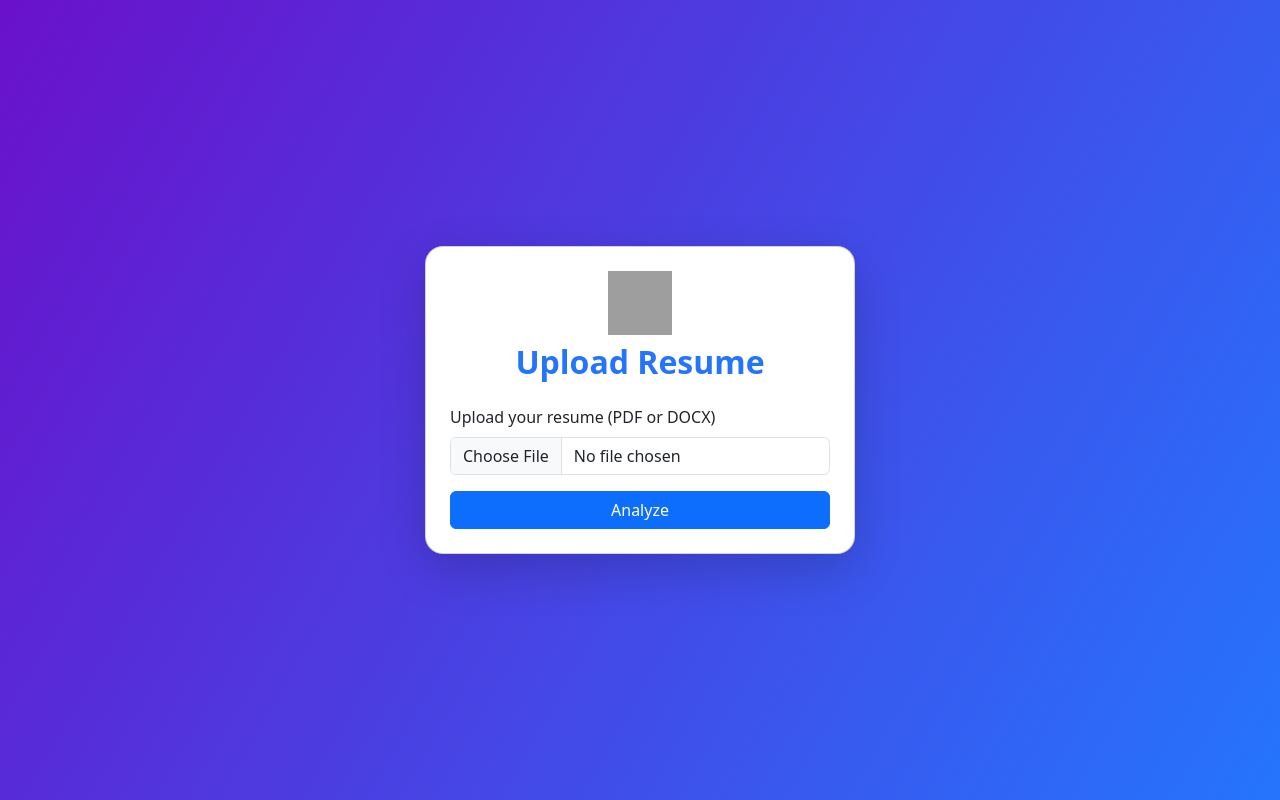
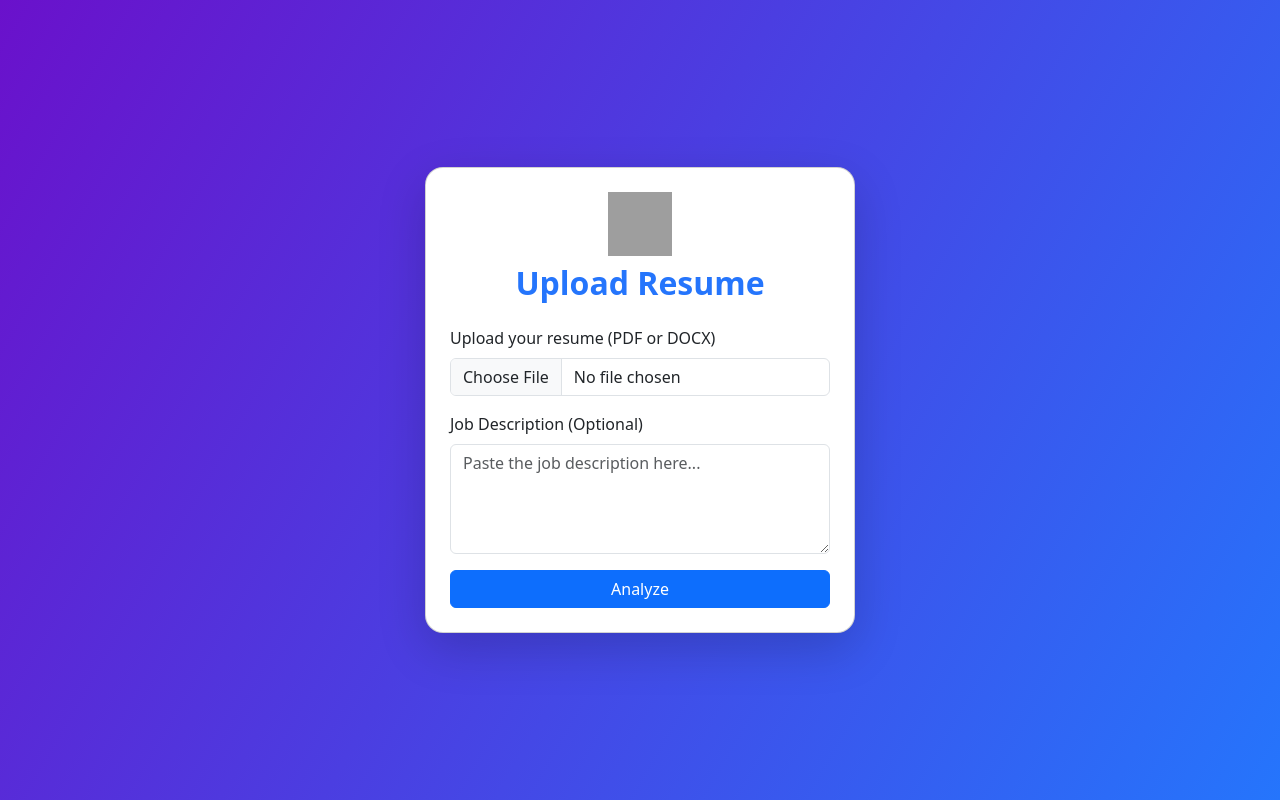
Before and after one commit to tejaskotecha27/resume_project, a Django app: page /analyze/ in a window 1280 px wide. Run offline with Django 5.2, Linux system fonts and the light colour scheme; a user stored in the database is signed in; grey boxes are pictures that could not be loaded.

Commit message:
updated the job discription

```diff
--- a/analyzer/templates/upload.html
+++ b/analyzer/templates/upload.html
@@ -18,6 +18,10 @@
                     <label for="resume" class="form-label">Upload your resume (PDF or DOCX)</label>
                     <input class="form-control" type="file" id="resume" name="resume_file" required>
                 </div>
+                <div class="mb-3">
+                    <label for="job_desc" class="form-label">Job Description (Optional)</label>
+                    <textarea class="form-control" id="job_desc" name="job_desc" rows="4" placeholder="Paste the job description here..."></textarea>
+                </div>
                 <button type="submit" class="btn btn-primary w-100">Analyze</button>
             </form>
         </div>
--- a/analyzer/views.py
+++ b/analyzer/views.py
@@ -31,6 +31,7 @@ from django.contrib.auth.decorators import login_required
 def analyze_resume_view(request):
     if request.method == 'POST' and request.FILES.get('resume_file'):
         resume_file = request.FILES['resume_file']
+        job_desc = request.POST.get('job_desc', '').strip()
 
         # Extract text based on file extension
         if resume_file.name.endswith('.pdf'):
@@ -40,8 +41,8 @@ def analyze_resume_view(request):
         else:
             return render(request, 'upload.html', {'error': 'Unsupported file type.'})
 
-        # Call Ollama for analysis (function to be created in the next step)
-        analysis_result = call_ollama_api(resume_text)
+        # Call Ollama for analysis, passing job description if provided
+        analysis_result = call_ollama_api(resume_text, job_desc)
 
         # Render the results page
         return render(request, 'results.html', {'analysis': analysis_result})
@@ -88,28 +89,44 @@ def register_view(request):
 
 # (Add this function to the same views.py file)
 
-def call_ollama_api(resume_text):
+def call_ollama_api(resume_text, job_desc=None):
     url = "http://localhost:11434/api/generate"
+    if job_desc:
+        prompt = f"""
+        You are an expert HR analyst. Analyze the following resume text in the context of the provided job description and provide a professional evaluation.
+        Structure your response with these sections:
+        1. **Professional Summary**: A brief, powerful summary of the candidate's profile.
+        2. **Key Strengths**: List the top 3-5 skills and strengths relevant to the job description.
+        3. **Areas for Improvement**: Constructive feedback on how to make the resume stronger for this job.
+        4. **Job Match Analysis**: How well does the resume match the job description? What gaps exist?
 
-    prompt = f"""
-    You are an expert HR analyst. Analyze the following resume text and provide a professional evaluation.
-    Structure your response with these sections:
-    1.  **Professional Summary**: A brief, powerful summary of the candidate's profile.
-    2.  **Key Strengths**: List the top 3-5 skills and strengths.
-    3.  **Areas for Improvement**: Constructive feedback on how to make the resume stronger.
+        ---
+        **RESUME TEXT:**
+        {resume_text}
+        ---
+        **JOB DESCRIPTION:**
+        {job_desc}
+        ---
+        """
+    else:
+        prompt = f"""
+        You are an expert HR analyst. Analyze the following resume text and provide a professional evaluation.
+        Structure your response with these sections:
+        1. **Professional Summary**: A brief, powerful summary of the candidate's profile.
+        2. **Key Strengths**: List the top 3-5 skills and strengths.
+        3. **Areas for Improvement**: Constructive feedback on how to make the resume stronger.
 
-    ---
-    **RESUME TEXT:**
-    {resume_text}
-    ---
-    """
+        ---
+        **RESUME TEXT:**
+        {resume_text}
+        ---
+        """
 
     payload = {
-        "model": "llama3.2:1b",  # Make sure this model is running in Ollama
+        "model": "llama3.2:1b",
         "prompt": prompt,
         "stream": False
     }
-
     try:
         response = requests.post(url, json=payload)
         response.raise_for_status()
```
